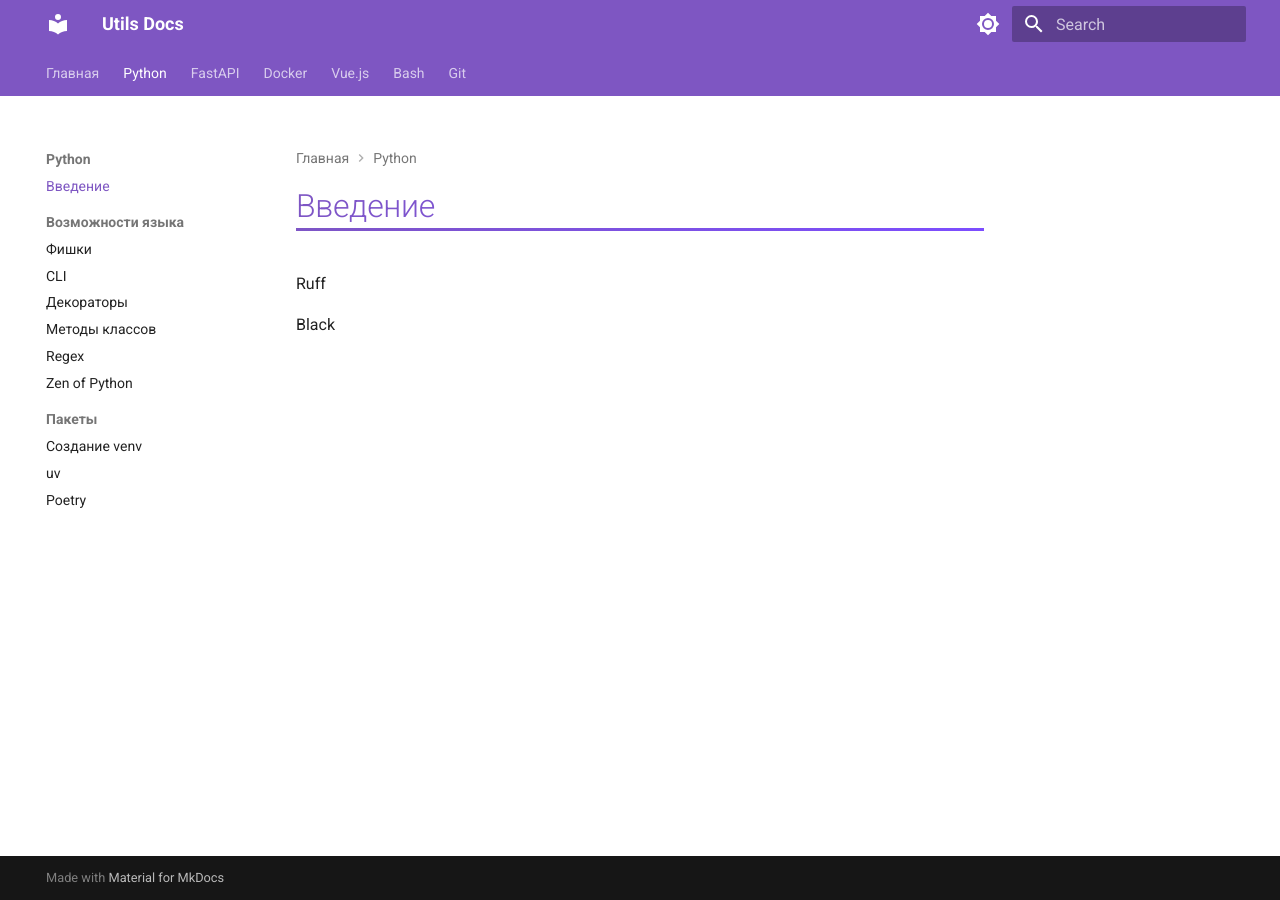
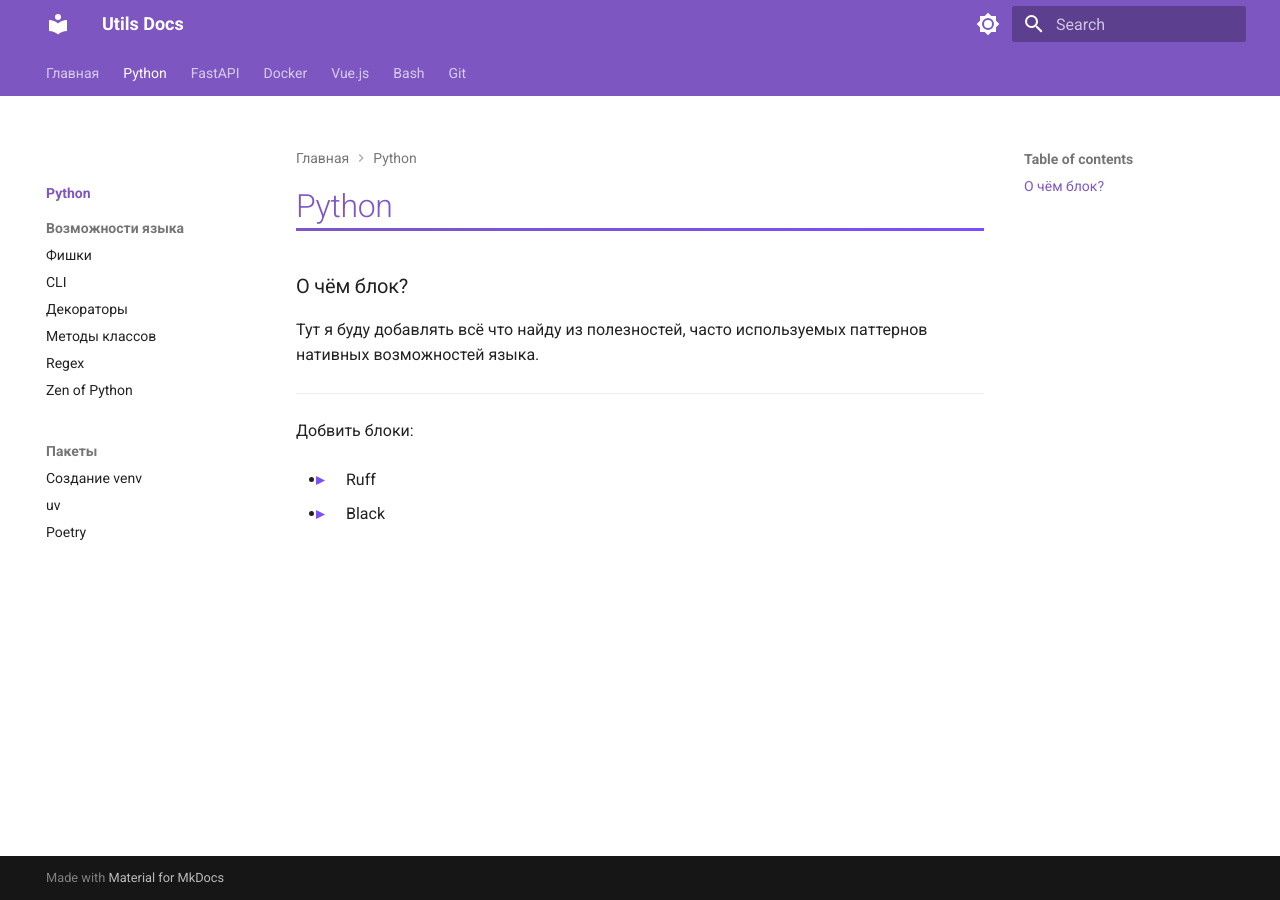
Before and after one commit to PurpleSwtr/Utils-Docs, an MkDocs documentation site: the page built from docs/Python/index.md, in a window 1280 px wide. Built offline with MkDocs 1.6.1 and Material for MkDocs 9.7.7, drawn with Linux system fonts in a browser that asks for light colours.

Commit message:
add padding nav blocks

```diff
--- a/docs/Python/index.md
+++ b/docs/Python/index.md
@@ -1,3 +1,11 @@
-Ruff
+### О чём блок?
 
-Black
+Тут я буду добавлять всё что найду из полезностей, часто используемых паттернов нативных возможностей языка.
+
+---
+
+Добвить блоки:
+
+- Ruff
+
+- Black
--- a/docs/stylesheets/extra.css
+++ b/docs/stylesheets/extra.css
@@ -128,3 +128,15 @@
   line-height: 1.5;
   position: relative;
 }
+.md-nav__item--section + .md-nav__item--section {
+  border-top: 1px solid var(--md-divider) !important;
+  margin-top: 1.2em !important;
+  padding-top: 1.2em !important;
+}
+
+
+li + .md-nav__item--section {
+  border-top: 1px solid var(--md-divider) !important;
+  margin-top: 1.2em !important;
+  padding-top: 1.2em !important;
+}
--- a/mkdocs.yml
+++ b/mkdocs.yml
@@ -3,7 +3,7 @@ site_name: Utils Docs
 nav:
   - Главная: index.md
   - Python:
-    - Введение: Python/index.md
+    - Python: Python/index.md
     - Возможности языка:
       - Фишки: Python/Tips.md
       - CLI: Python/CLI.md
@@ -16,17 +16,17 @@ nav:
       - uv: Python/uv.md
       - Poetry: Python/poetry.md
   - FastAPI:
-    - Основные: FastAPI/index.md
+    - FastAPI: FastAPI/index.md
     - Веб-сокеты: FastAPI/WebSockets.md
     - Pydantic: FastAPI/Pydantic.md
     - SQLAlchemy: FastAPI/SQLAlchemy.md
   - Docker: Docker/index.md
   - Vue.js: Vue.js/index.md
   - Bash:
-    - Основные: Bash/index.md
+    - Bash: Bash/index.md
     - CLI команды: Bash/CLI.md
   - Git:
-    - Основные: Git/index.md
+    - Git: Git/index.md
 
 theme:
   name: material
@@ -55,6 +55,7 @@ theme:
     - search.suggest
     - content.code.copy
     - content.tooltips
+    - navigation.indexes
 
 plugins:
   - search
--- a/requirements.txt
+++ b/requirements.txt
@@ -1,3 +1,4 @@
 mkdocs
 pymdown-extensions
 mkdocs-material
+mkdocs-minify-plugin
```
